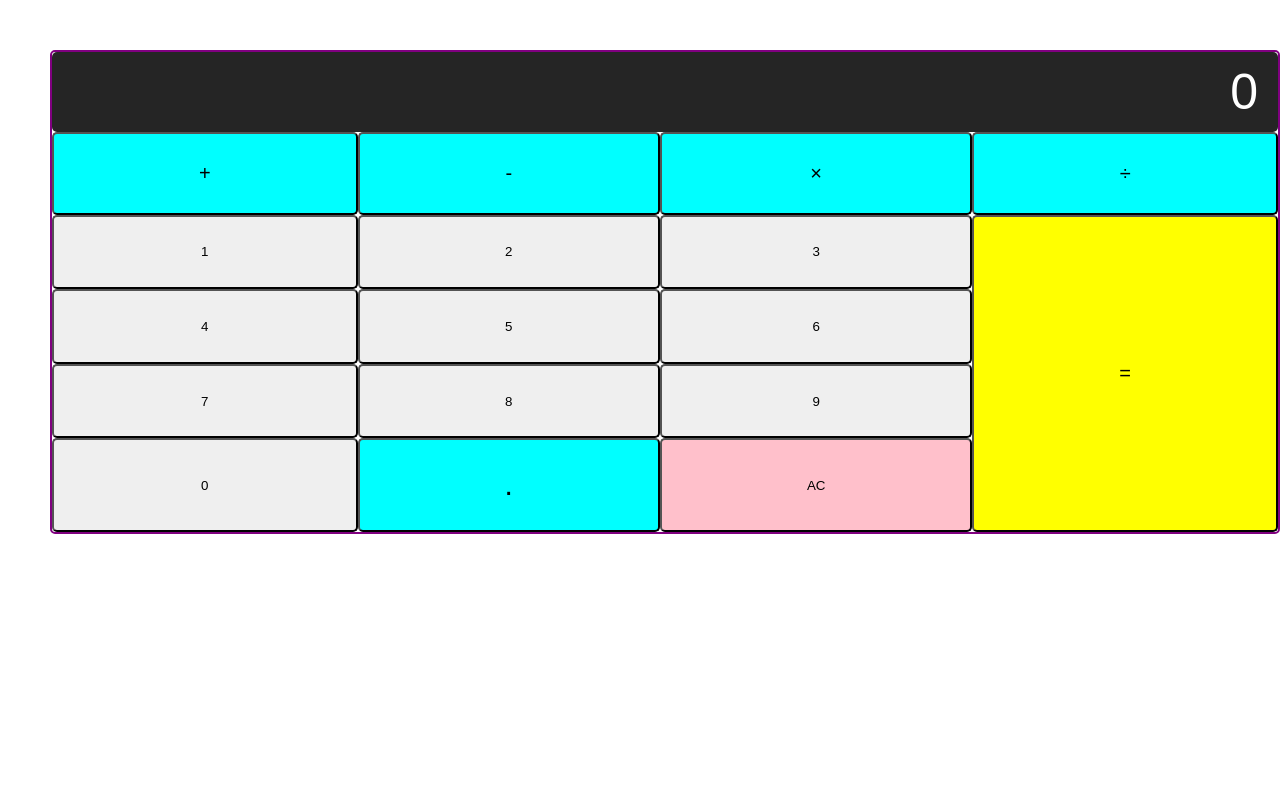
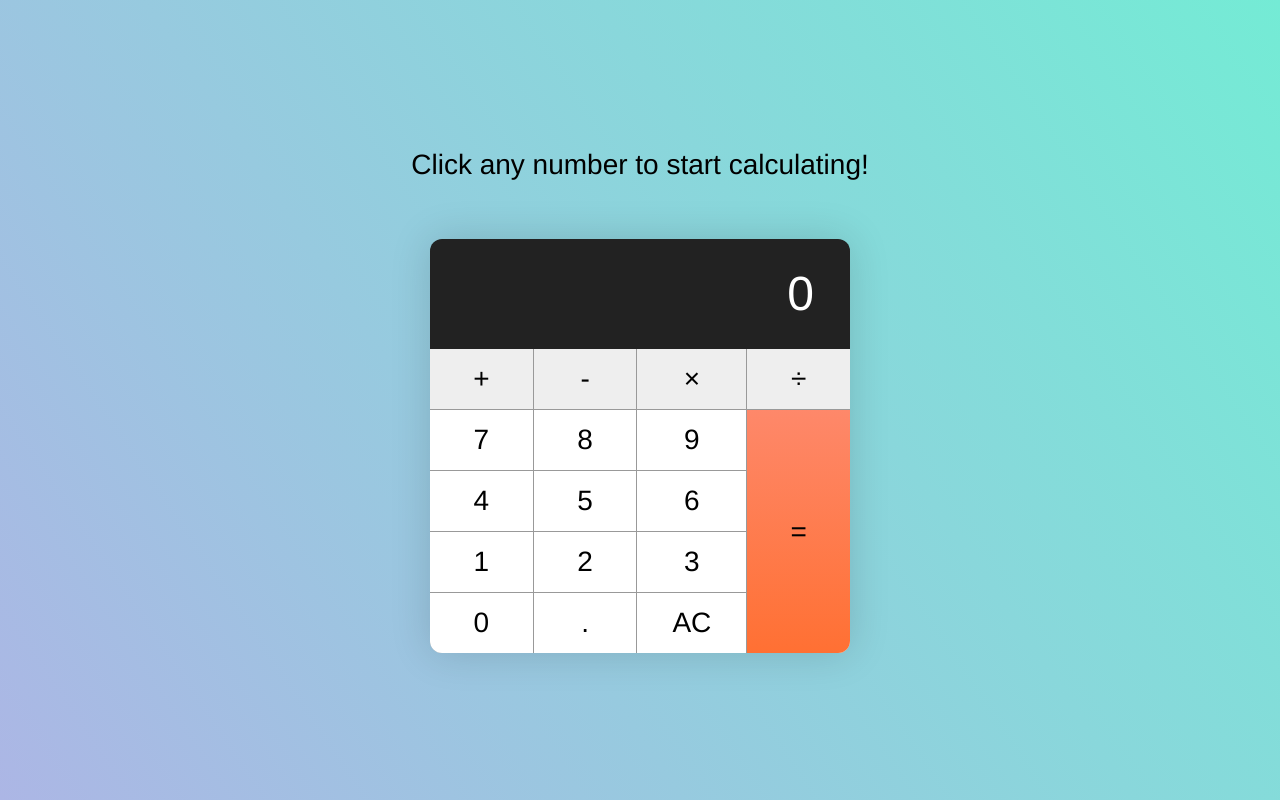
Before and after one commit to jh115424/calculator, a plain HTML site: page index.html in a window 1280 px wide. Drawn offline with Linux system fonts and the light colour scheme.

Commit message:
changed layout, do more tomorrow

```diff
--- a/index.html
+++ b/index.html
@@ -9,45 +9,43 @@
 
     <title>Full Calculator</title>
 
-    <script src="index.js"></script>
+<script src="index.js"></script>
+
 </head>
 <body>
 
 
-    <div class="calculator">
+    <div class="calculatorContainer">
+        <p>
+        Click any number to start calculating!
+        </p>
+        <div class="calculator">
+          <div class="calculator__display">0</div>
 
-        <input type="text" class="calculator-screen" value="0" disabled />
-
-        <div class="calculator-keys">
-
-          <button type="button" class="operator" value="+">+</button>
-          <button type="button" class="operator" value="-">-</button>
-          <button type="button" class="operator" value="*">&times;</button>
-          <button type="button" class="operator" value="/">&divide;</button>
-
-          <button type="button" value="1">1</button>
-          <button type="button" value="2">2</button>
-          <button type="button" value="3">3</button>
-
-
-          <button type="button" value="4">4</button>
-          <button type="button" value="5">5</button>
-          <button type="button" value="6">6</button>
-
-
-          <button type="button" value="7">7</button>
-          <button type="button" value="8">8</button>
-          <button type="button" value="9">9</button>
-
-
-          <button type="button" value="0">0</button>
-          <button type="button" class="decimal" value=".">.</button>
-          <button type="button" class="all-clear" value="all-clear">AC</button>
-
-          <button type="button" class="equal-sign" value="=">=</button>
-
+          <div class="calculator__keys">
+            <button class="key--operator" data-action="add">+</button>
+            <button class="key--operator" data-action="subtract">-</button>
+            <button class="key--operator" data-action="multiply">&times;</button>
+            <button class="key--operator" data-action="divide">÷</button>
+            <button>7</button>
+            <button>8</button>
+            <button>9</button>
+            <button>4</button>
+            <button>5</button>
+            <button>6</button>
+            <button>1</button>
+            <button>2</button>
+            <button>3</button>
+            <button>0</button>
+            <button data-action="decimal">.</button>
+            <button data-action="clear">AC</button>
+            <button class="key--equal" data-action="calculate">=</button>
+          </div>
         </div>
       </div>
 
+
+
+
 </body>
 </html>
--- a/index.js
+++ b/index.js
@@ -1,13 +1,26 @@
+
+let calculator = document.querySelector(".calculator");
+let screen = document.querySelector(".calculator-screen");
+let keys = document.querySelectorAll(".calculator-keys button");
+let clear = document.querySelector(".calculator-keys button.clear");
+let decimal = document.querySelector(".calculator-keys button.decimal");
+let equals = document.querySelector(".calculator-keys button.equals");
+let add = document.querySelector(".calculator-keys button.add");
+let subtract = document.querySelector(".calculator-keys button.subtract");
+let multiply = document.querySelector(".calculator-keys button.multiply");
+let divide = document.querySelector(".calculator-keys button.divide");
 
 
 
 
-const calculator = document.querySelector('.calculator');
-const keys = calculator.querySelector('.calculator__keys');
+let buttons = document.querySelectorAll(".calculator-keys button");
+
+for (let i = 0; i < buttons.length; i++) {
+    buttons[i].addEventListener("click", function () {
+        let input = this.innerHTML;
+        screen.innerHTML += input;
 
 
-keys.addEventListener('click', e => {
-    if(e.target.matches('button')){
+    }
 
-    }
-})
+);}
--- a/styles.css
+++ b/styles.css
@@ -1,83 +1,183 @@
+
 html {
-    font-size: 62.5%;
     box-sizing: border-box;
-
   }
 
-  *, *::before, *::after {
-    margin: 0;
-    padding: 0;
+  *,
+  *::before,
+  *::after {
     box-sizing: inherit;
-    border-radius: 5px;
   }
 
+  body {
+    margin: 0;
+  }
+
+  /* Responsive Images */
+
+  embed,
+  iframe,
+  img,
+  object,
+  video {
+    max-width: 100%;
+  }
+
+  h1,
+  h2,
+  h3,
+  h4,
+  h5,
+  h6,
+  ul,
+  ol,
+  li,
+  p,
+  pre,
+  blockquote,
+  figure,
+  hr {
+    margin: 0;
+    padding-right: 0;
+    padding-left: 0;
+  }
+
+  a {
+    text-decoration: none;
+  }
+
+  a:focus {
+    outline: none;
+  }
+
+  h1,
+  h2,
+  h3,
+  h4,
+  h5,
+  h6 {
+    display: block;
+  }
+
+  /* Removes all decimals and discs from lists */
+
+  ol,
+  ul {
+    list-style: none;
+  }
+
+  /*
+   * Completely resets form items
+   * ----------------------------
+   * Super hard reset that removes all borders
+   * and radiuses of all form items (including
+   * checkboxes and radios)
+   */
+
+  input,
+  textarea,
+  button {
+    border: 0;
+    border-radius: 0;
+    background-color: transparent;
+    font-size: inherit;
+    font-family: inherit;
+    font-weight: inherit;
+    outline: none;
+    appearance: none;
+    text-align: left;
+  }
+
+  input:hover,
+  input:active,
+  input:focus,
+  textarea:hover,
+  textarea:active,
+  textarea:focus,
+  button:hover,
+  button:active,
+  button:focus {
+    outline: none;
+  }
+
+  :root {
+    font-family: Helvetica, Arial, sans-serif;
+  }
+
+  html {
+    font-size: 175%;
+    font-weight: 300;
+    line-height: 1.3;
+  }
+
+  body {
+    align-items: center;
+    background-image: linear-gradient(236deg, #74ebd5, #acb6e5);
+    display: flex;
+    height: 100vh;
+    justify-content: center;
+  }
+
+  .container {
+    max-width: 20em;
+  }
+
+  .container > p {
+    text-align: center;
+  }
 
   .calculator {
-
-    margin-left: 50px;
-    margin-top: 50px;
-    border-radius: 5px;
-    border: 2px solid purple;
+    border-radius: 12px;
+    box-shadow: 0 0 40px 0px rgba(0, 0, 0, 0.15);
+    margin-left: auto;
+    margin-right: auto;
+    margin-top: 2em;
+    max-width: 15em;
+    overflow: hidden;
   }
 
-.calculatorKeysGrid {
-
-    border: 1px solid #ccc;
-    border-radius: 5px;
-    position: absolute;
-    top: 50%;
-    left: 50%;
-    transform: translate(-50%, -50%);
-    width: 400px
-
-
-
-}
-
-.calculator-screen {
-    width: 100%;
-    font-size: 5rem;
-    height: 80px;
-    border: none;
-    background-color: #252525;
+  .calculator__display {
+    background-color: #222222;
     color: #fff;
+    font-size: 1.714285714em;
+    padding: 0.5em 0.75em;
     text-align: right;
-    padding-right: 20px;
-    padding-left: 10px;
-
   }
 
-.calculator-keys {
-
+  .calculator__keys {
+    background-color: #999;
     display: grid;
-    grid-template-columns: auto auto auto auto;
-    height: 400px
-
-
-
-}
-
-.equal-sign {
-    font-size: 20px;
-    background-color: yellow;
-    grid-row-start: 2;
-    grid-row-end: 6;
-    grid-column-end: 4;
-    grid-column-start: 5;
-}
-
-.operator {
-    color: black;
-    background-color: aqua;
-    font-size: 20px;
+    grid-gap: 1px;
+    grid-template-columns: repeat(4, 1fr);
   }
 
- .decimal{
-     background-color: aqua;
-    font-size: 30px;
+  .calculator__keys > * {
+    background-color: #fff;
+    padding: 0.5em 1.25em;
+    position: relative;
+    text-align: center;
+  }
 
- }
+  .calculator__keys > *:active::before,
+  .calculator__keys > .is-depressed::before {
+    background-color: rgba(0, 0, 0, 0.2);
+    bottom: 0;
+    box-shadow: 0 0 6px 0 rgba(0, 0, 0, 0.5) inset;
+    content: "";
+    left: 0;
+    opacity: 0.3;
+    position: absolute;
+    right: 0;
+    top: 0;
+    z-index: 1;
+  }
 
-  .all-clear {
-    background-color: pink;
+  .key--operator {
+    background-color: #eee;
   }
+
+  .key--equal {
+    background-image: linear-gradient(to bottom, #fe886a, #ff7033);
+    grid-column: -2;
+    grid-row: 2 / span 4;
+  }
```
